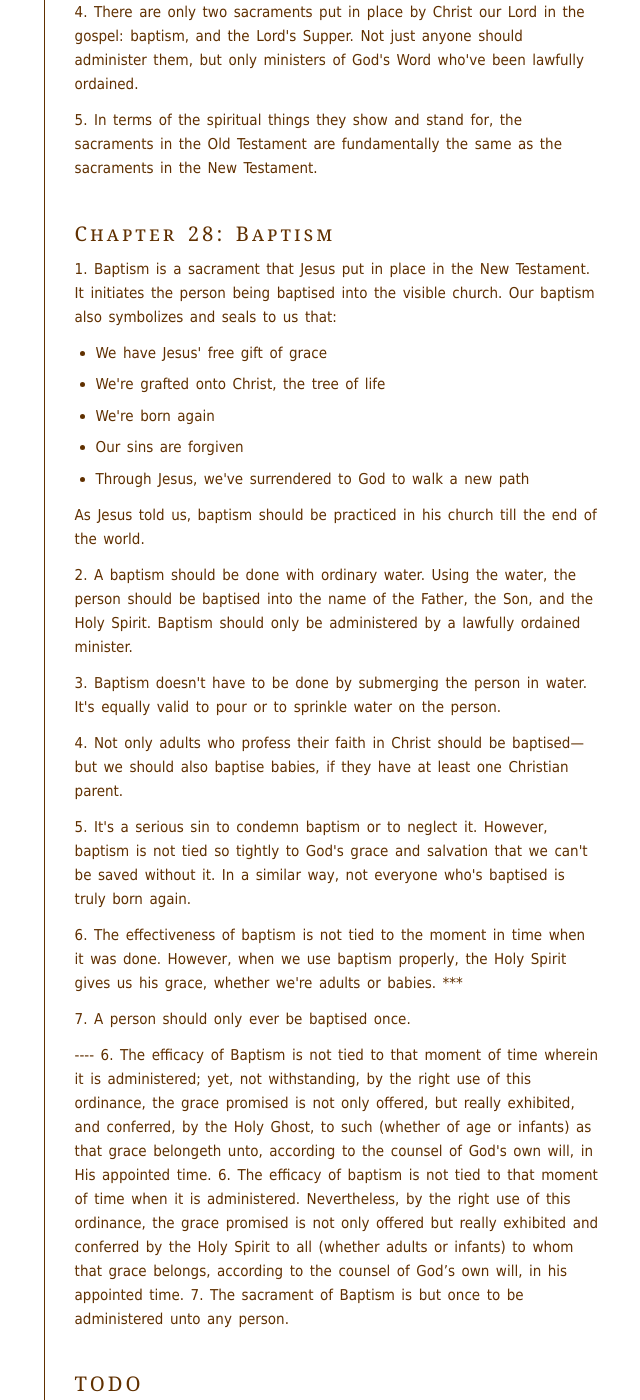
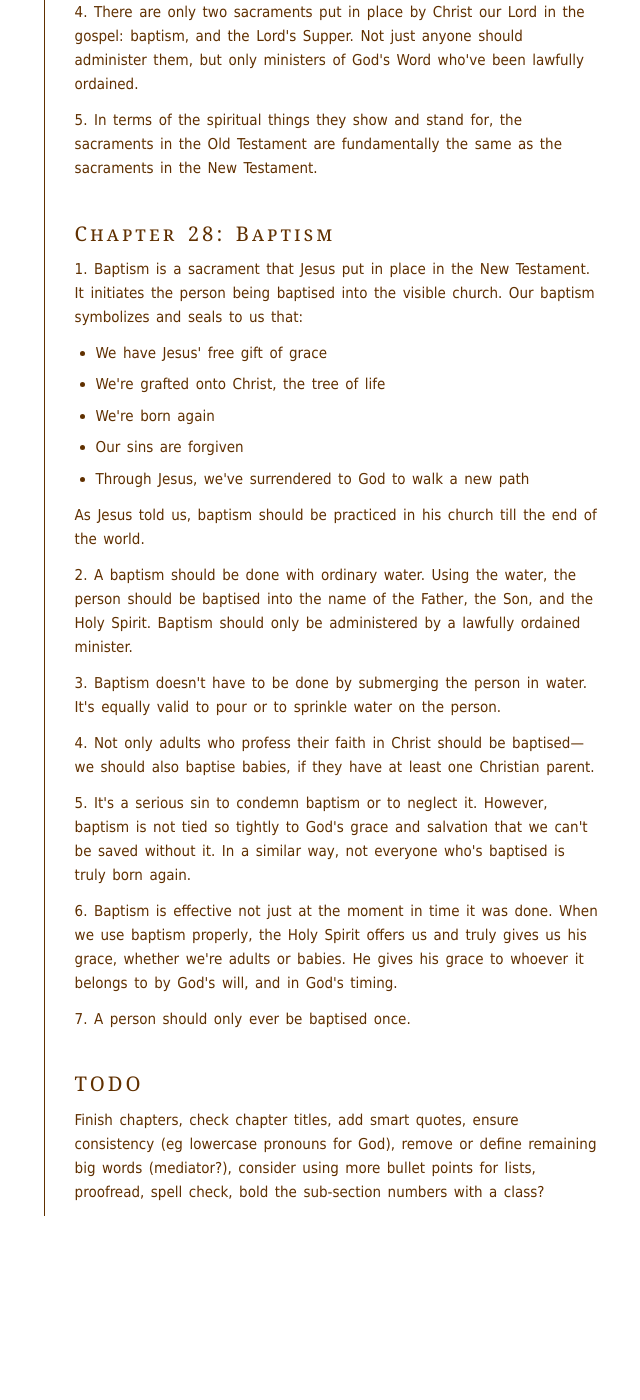
Before and after one commit to benhoyt/benhoyt.github.com, a Jekyll site: the page built from writings-plain-english-westminster.html, in a window 1280 px wide and 1400 px high, scrolled down 28798 px. Shown: the whole window, without its empty margins (390-1030 px from the left). Built offline with Jekyll 4.4.1, drawn with Linux system fonts in a browser that asks for light colours; after the commit the page ends 30051 px from its top, so only the background shows below that.

Commit message:
Finish chapter 28.

```diff
--- a/writings-plain-english-westminster.html
+++ b/writings-plain-english-westminster.html
@@ -631,7 +631,7 @@ permalink: /writings/plain-english-westminster/index.html
 
 <h2 id="chapter28">Chapter 28: Baptism</h2>
 
-<p>1. Baptism is a sacrament that Jesus put in place in the New Testament. It initiates the person being baptised into the visible church. Our baptism also symbolizes and seals to us that:</p>
+<p>1. Baptism is a sacrament that Jesus put in place in the New Testament. It initiates the person being baptised into the visible church. Our baptism symbolizes and seals to us that:</p>
 
 <ul>
  <li>We have Jesus' free gift of grace</li>
@@ -647,21 +647,13 @@ permalink: /writings/plain-english-westminster/index.html
 
 <p>3. Baptism doesn't have to be done by submerging the person in water. It's equally valid to pour or to sprinkle water on the person.</p>
 
-<p>4. Not only adults who profess their faith in Christ should be baptised—but we should also baptise babies, if they have at least one Christian parent.</p>
+<p>4. Not only adults who profess their faith in Christ should be baptised—we should also baptise babies, if they have at least one Christian parent.</p>
 
 <p>5. It's a serious sin to condemn baptism or to neglect it. However, baptism is not tied so tightly to God's grace and salvation that we can't be saved without it. In a similar way, not everyone who's baptised is truly born again.</p>
 
-<p>6. The effectiveness of baptism is not tied to the moment in time when it was done. However, when we use baptism properly, the Holy Spirit gives us his grace, whether we're adults or babies. ***</p>
+<p>6. Baptism is effective not just at the moment in time it was done. When we use baptism properly, the Holy Spirit offers us and truly gives us his grace, whether we're adults or babies. He gives his grace to whoever it belongs to by God's will, and in God's timing.</p>
 
 <p>7. A person should only ever be baptised once.</p>
-
-----
-
-6.  The efficacy of Baptism is not tied to that moment of time wherein it is administered; yet, not withstanding, by the right use of this ordinance, the grace promised is not only offered, but really exhibited, and conferred, by the Holy Ghost, to such (whether of age or infants) as that grace belongeth unto, according to the counsel of God's own will, in His appointed time.
-
-6. The efficacy of baptism is not tied to that moment of time when it is administered. Nevertheless, by the right use of this ordinance, the grace promised is not only offered but really exhibited and conferred by the Holy Spirit to all (whether adults or infants) to whom that grace belongs, according to the counsel of God’s own will, in his appointed time.
-
-7.  The sacrament of Baptism is but once to be administered unto any person.
 
 
 <h2>TODO</h2>
```
